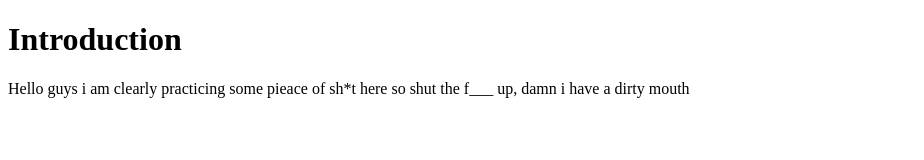
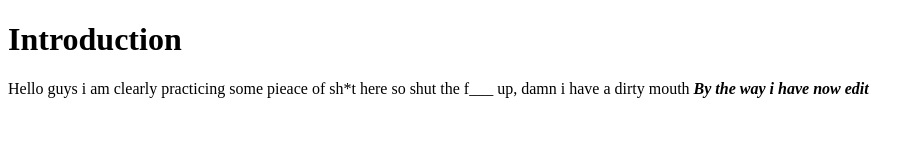
Before and after one commit to Rellow09-code/For_tests, a plain HTML site: page index.html in a window 1280 px wide. Shown: the whole page, without its empty margins (0-924 px from the left). Drawn offline with Linux system fonts and the light colour scheme.

Commit message:
second commit

```diff
--- a/index.html
+++ b/index.html
@@ -7,6 +7,7 @@
 </head>
 <body>
     <h1>Introduction</h1>
-    <p>Hello guys i am clearly practicing some pieace of sh*t here so shut the f___ up, damn i have a dirty <bold>mouth</bold></p>
+    <p>Hello guys i am clearly practicing some pieace of sh*t here so shut the f___ up, damn i have a dirty <bold>mouth</bold>
+    <i><b>By the way i have now edit</b></i></p>
 </body>
 </html>
```
Also changed, not shown: student-info.txt, 1 other file.
